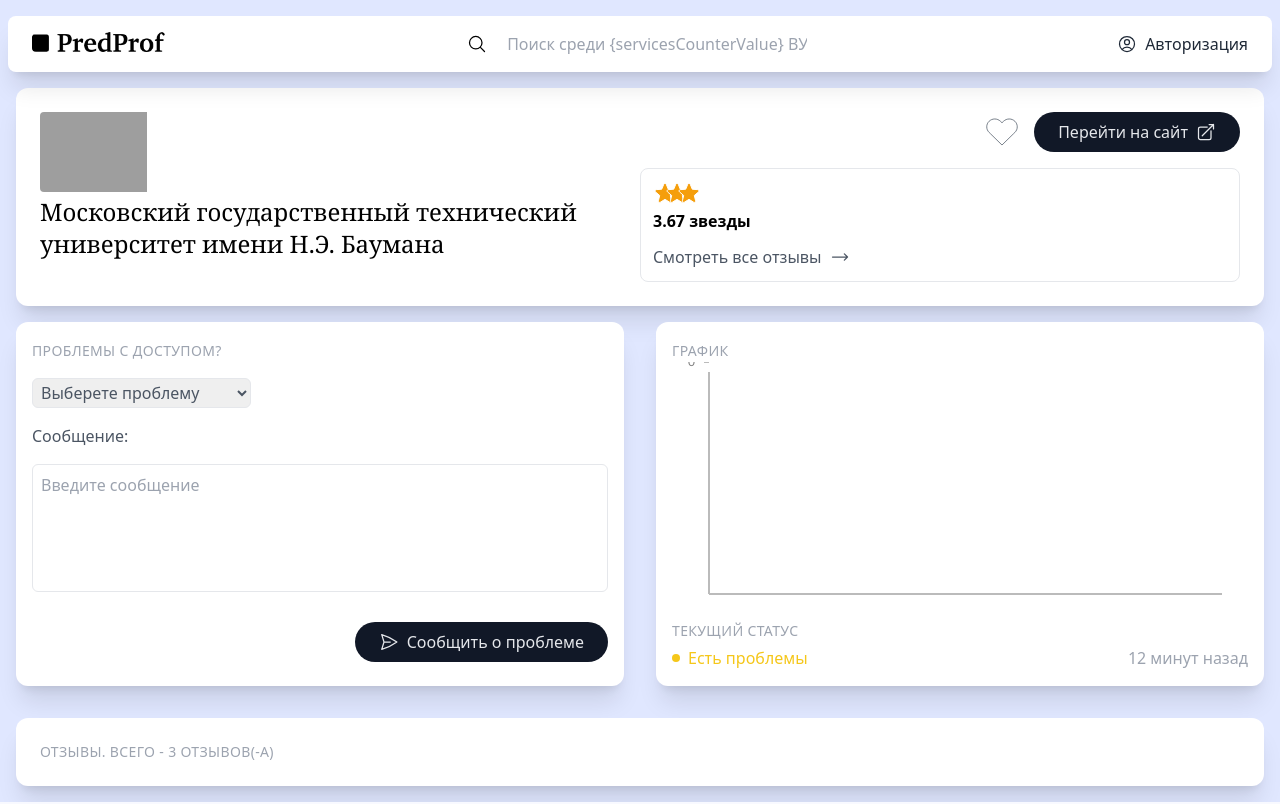
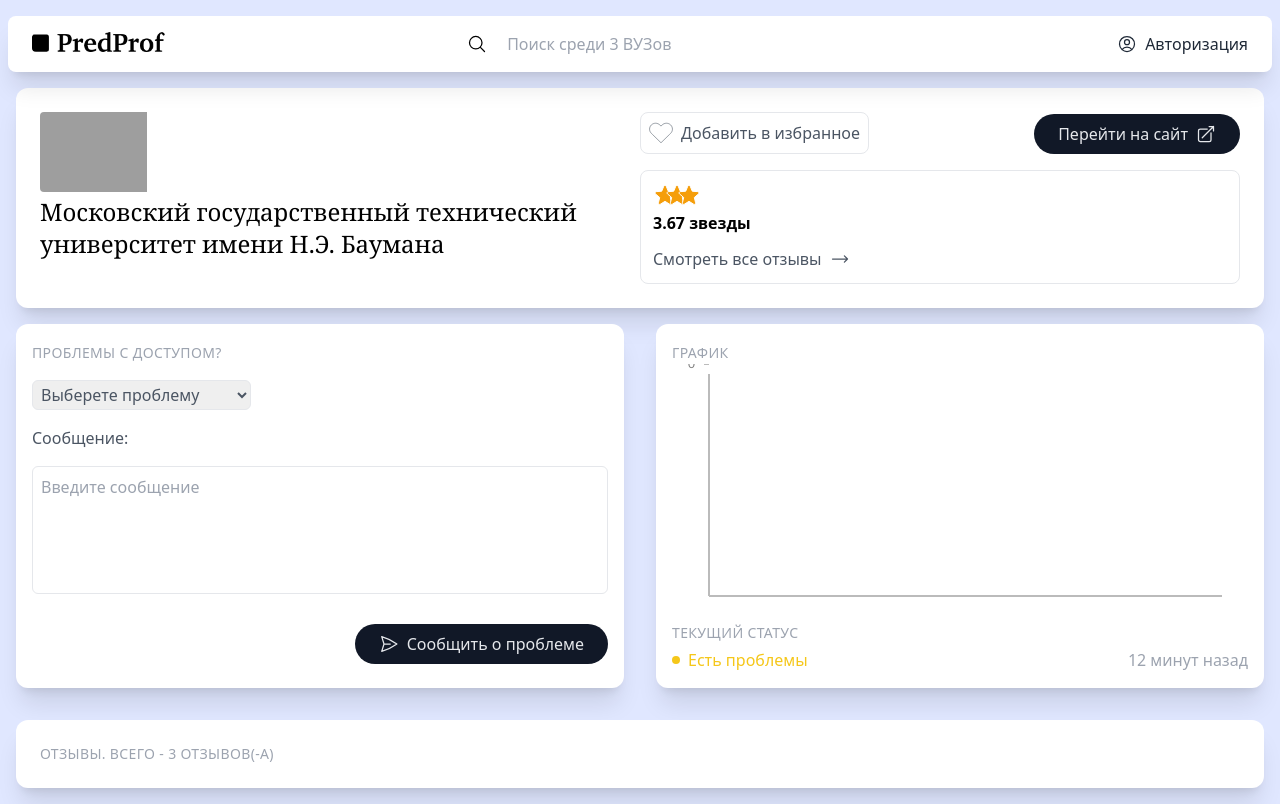
Before and after one commit to Morzan6/university-checker, a Django app: page /service/bmstu/ in a window 1280 px wide. Run offline with Django 4.2, Linux system fonts and the light colour scheme; data comes from the database, SQL or seed files in the repository; some libraries are stand-ins or nearby versions; grey boxes are pictures that could not be loaded.

Commit message:
modified:   core/templates/index.html 	modified:   core/templates/search.html 	modified:   core/templates/service.html 	modified:   core/views.py

```diff
--- a/core/templates/index.html
+++ b/core/templates/index.html
@@ -62,7 +62,7 @@
                             </svg></button>
 
                             {% csrf_token %}
-                            <input name="search" autocomplete="off" class="flex mx-auto py-2 px-2  rounded-lg w-80  hover:bg-gray-100 cursor-pointer duration-100 text-gray-600 outline-0 placeholder:px-1 " placeholder="Поиск среди {servicesCounterValue} ВУЗов"/>
+                            <input name="search" autocomplete="off" class="flex mx-auto py-2 px-2  rounded-lg w-80  hover:bg-gray-100 cursor-pointer duration-100 text-gray-600 outline-0 placeholder:px-1 " placeholder="Поиск среди {{count}} ВУЗов"/>
                         </form>
 
 
--- a/core/templates/search.html
+++ b/core/templates/search.html
@@ -41,7 +41,7 @@
                           </svg></button>
 
                           {% csrf_token %}
-                          <input name="search" autocomplete="off" class="flex mx-auto py-2 px-2  rounded-lg w-80  hover:bg-gray-100 cursor-pointer duration-100 text-gray-600 outline-0 placeholder:px-1 " placeholder="Поиск среди {servicesCounterValue} ВУЗов"/>
+                          <input name="search" autocomplete="off" class="flex mx-auto py-2 px-2  rounded-lg w-80  hover:bg-gray-100 cursor-pointer duration-100 text-gray-600 outline-0 placeholder:px-1 " placeholder="Поиск среди {{count}} ВУЗов"/>
                       </form>
 
 
--- a/core/templates/service.html
+++ b/core/templates/service.html
@@ -54,7 +54,7 @@
                             </svg></button>
 
                             {% csrf_token %}
-                            <input name="search" autocomplete="off" class="flex mx-auto py-2 px-2  rounded-lg w-80  hover:bg-gray-100 cursor-pointer duration-100 text-gray-600 outline-0 placeholder:px-1 " placeholder="Поиск среди {servicesCounterValue} ВУЗов"/>
+                            <input name="search" autocomplete="off" class="flex mx-auto py-2 px-2  rounded-lg w-80  hover:bg-gray-100 cursor-pointer duration-100 text-gray-600 outline-0 placeholder:px-1 " placeholder="Поиск среди {{count}} ВУЗов"/>
                         </form>
 
 
@@ -100,33 +100,39 @@
 
                         <div class=" flex flex-col">
                             <!--Full-->
-                            <div class="hidden md:flex h-full justify-end mb-4">
+                            <div class="hidden h-full justify-end mb-4 md:grid grid-cols-2 col-span-2">
 
+
+
+
+                                <div class="flex flex-col place-self-start">
+                                    {%if not subscribe_exist%}
+                                    <a href="/add_subscribe&{{slug}} " class="flex text-gray-600 mr-3 place-content-center p-2 border border-gray-200 rounded-lg hover:shadow-lg hover:cursor-pointer duration-100">
+                                        <button class="flex mr-2 place-self-center fill-none stroke-gray-600 stroke-1 ">
+                                            <svg class="w-6 h-6" xmlns="http://www.w3.org/2000/svg" viewBox="0 0 43 37">
+                                                <path d="M38.8385 4.09425C37.8367 3.11329 36.6472 2.33511 35.3381 1.80419C34.0289 1.27327 32.6257 1 31.2086 1C29.7914 1 28.3882 1.27327 27.079 1.80419C25.7699 2.33511 24.5804 3.11329 23.5786 4.09425L21.4995 6.12916L19.4204 4.09425C17.3968 2.11369 14.6522 1.00103 11.7904 1.00103C8.92861 1.00103 6.18403 2.11369 4.16043 4.09425C2.13684 6.07481 1 8.76103 1 11.562C1 14.3629 2.13684 17.0491 4.16043 19.0297L6.23955 21.0646L21.4995 36L36.7594 21.0646L38.8385 19.0297C39.8408 18.0492 40.6359 16.885 41.1783 15.6037C41.7208 14.3223 42 12.9489 42 11.562C42 10.175 41.7208 8.80161 41.1783 7.52027C40.6359 6.23894 39.8408 5.07476 38.8385 4.09425Z" />
+                                            </svg>
+                                        </button>
+                                        <span class="place-self-center">Добавить в избранное</span>
+                                    </a>
+                                    {%else%}
+                                    <a href="/delete_subscribe&{{slug}}"   class="flex text-gray-600 mr-3 place-content-center p-2 border border-gray-200 rounded-lg hover:shadow-lg hover:cursor-pointer duration-100">
+
+                                        <button class="flex mr-2  hover:stroke-2 active:scale-75 fill-red-600 duration-200">
+                                            <svg class="w-6 h-6" xmlns="http://www.w3.org/2000/svg" viewBox="0 0 43 37">
+                                                <path d="M38.8385 4.09425C37.8367 3.11329 36.6472 2.33511 35.3381 1.80419C34.0289 1.27327 32.6257 1 31.2086 1C29.7914 1 28.3882 1.27327 27.079 1.80419C25.7699 2.33511 24.5804 3.11329 23.5786 4.09425L21.4995 6.12916L19.4204 4.09425C17.3968 2.11369 14.6522 1.00103 11.7904 1.00103C8.92861 1.00103 6.18403 2.11369 4.16043 4.09425C2.13684 6.07481 1 8.76103 1 11.562C1 14.3629 2.13684 17.0491 4.16043 19.0297L6.23955 21.0646L21.4995 36L36.7594 21.0646L38.8385 19.0297C39.8408 18.0492 40.6359 16.885 41.1783 15.6037C41.7208 14.3223 42 12.9489 42 11.562C42 10.175 41.7208 8.80161 41.1783 7.52027C40.6359 6.23894 39.8408 5.07476 38.8385 4.09425Z" />
+                                            </svg>
+                                        </button>
+                                        <span class="place-self-center">В избранном</span>
+                                    </a>
+                                    {%endif%}
                                     {%if please_login%}
-                                <span class="place-self-start pt-1 text-xs text-gray-600">
+                                    <span class="absolute right-[50.5%] rounded-md px-2 py-1 bg-neutral-800 place-self-start pt-1 text-xs text-gray-200 shadow-lg">
                                     Войдите или зарегистрируйтесь, <br>чтобы добавить сервис в избранное
                                     </span>
                                     {%endif%}
-
-                                {%if not subscribe_exist%}
-                                <a href="/add_subscribe&{{slug}} " class="pt-1">
-                                    <button class="flex mx-4 place-self-center fill-none stroke-gray-600 stroke-1 active:scale-75 duration-200">
-                                        <svg class="w-8 h-8" xmlns="http://www.w3.org/2000/svg" viewBox="0 0 43 37">
-                                            <path d="M38.8385 4.09425C37.8367 3.11329 36.6472 2.33511 35.3381 1.80419C34.0289 1.27327 32.6257 1 31.2086 1C29.7914 1 28.3882 1.27327 27.079 1.80419C25.7699 2.33511 24.5804 3.11329 23.5786 4.09425L21.4995 6.12916L19.4204 4.09425C17.3968 2.11369 14.6522 1.00103 11.7904 1.00103C8.92861 1.00103 6.18403 2.11369 4.16043 4.09425C2.13684 6.07481 1 8.76103 1 11.562C1 14.3629 2.13684 17.0491 4.16043 19.0297L6.23955 21.0646L21.4995 36L36.7594 21.0646L38.8385 19.0297C39.8408 18.0492 40.6359 16.885 41.1783 15.6037C41.7208 14.3223 42 12.9489 42 11.562C42 10.175 41.7208 8.80161 41.1783 7.52027C40.6359 6.23894 39.8408 5.07476 38.8385 4.09425Z" />
-                                        </svg>
-                                    </button>
-                                </a>
-                                {%else%}
-                                <a href="/delete_subscribe&{{slug}}"   class="pt-1">
-                                    <button class="flex mx-4 place-self-center   hover:stroke-2 active:scale-75 fill-red-600 duration-200">
-                                        <svg class="w-8 h-8" xmlns="http://www.w3.org/2000/svg" viewBox="0 0 43 37">
-                                            <path d="M38.8385 4.09425C37.8367 3.11329 36.6472 2.33511 35.3381 1.80419C34.0289 1.27327 32.6257 1 31.2086 1C29.7914 1 28.3882 1.27327 27.079 1.80419C25.7699 2.33511 24.5804 3.11329 23.5786 4.09425L21.4995 6.12916L19.4204 4.09425C17.3968 2.11369 14.6522 1.00103 11.7904 1.00103C8.92861 1.00103 6.18403 2.11369 4.16043 4.09425C2.13684 6.07481 1 8.76103 1 11.562C1 14.3629 2.13684 17.0491 4.16043 19.0297L6.23955 21.0646L21.4995 36L36.7594 21.0646L38.8385 19.0297C39.8408 18.0492 40.6359 16.885 41.1783 15.6037C41.7208 14.3223 42 12.9489 42 11.562C42 10.175 41.7208 8.80161 41.1783 7.52027C40.6359 6.23894 39.8408 5.07476 38.8385 4.09425Z" />
-                                        </svg>
-                                    </button>
-                                </a>
-                                {%endif%}
-
-
+                                </div>
+                                <div class="flex flex-col  place-self-end">
                                     <a href="{{url}}">
                                     <button class="bg-gray-900 hover:bg-gray-700 duration-100 ease-out rounded-full py-2 px-6 text-gray-200 flex place-self-end relative">Перейти на сайт
                                         <svg xmlns="http://www.w3.org/2000/svg" fill="none" viewBox="0 0 24 24" stroke-width="1.5" stroke="currentColor" class="w-5 h-5 ml-2 place-self-center">
@@ -134,6 +140,7 @@
                                         </svg>
                                     </button>
                                     </a>
+                                </div>
                             </div>
                         <div class="p-3 border border-gray-200 rounded-lg hover:shadow-lg hover:cursor-pointer duration-100">
                                 <div class="flex -space-x-3 text-amber-500 mb-1">
@@ -152,28 +159,34 @@
                             </div>
 
                             <!--Mobile-->
-                            <div class="md:hidden flex h-full justify-end mt-4">
-                                <div class="mr-52 place-content-center">
+                            <div class="md:hidden grid grid-cols-2 col-span-2 h-full  mt-4">
+                                <div class="flex-col justify-self-start place-content-center">
                                     {%if not subscribe_exist%}
-                                    <a href="/add_subscribe&{{slug}} " class="w-auto">
-                                        <button class="flex pt-1 place-self-center fill-none stroke-gray-600 stroke-1 active:scale-75 duration-200">
-                                            <svg class="w-8 h-8" xmlns="http://www.w3.org/2000/svg" viewBox="0 0 43 37">
+                                    <a href="/add_subscribe&{{slug}} " class="flex  text-gray-600  place-content-center p-2 border border-gray-200 rounded-lg hover:shadow-lg hover:cursor-pointer duration-100">
+                                        <div class="flex mr-2 place-self-center fill-none stroke-gray-600 stroke-1">
+                                            <button class="">
+                                                <svg class="w-6 h-6" xmlns="http://www.w3.org/2000/svg" viewBox="0 0 43 37">
                                                     <path d="M38.8385 4.09425C37.8367 3.11329 36.6472 2.33511 35.3381 1.80419C34.0289 1.27327 32.6257 1 31.2086 1C29.7914 1 28.3882 1.27327 27.079 1.80419C25.7699 2.33511 24.5804 3.11329 23.5786 4.09425L21.4995 6.12916L19.4204 4.09425C17.3968 2.11369 14.6522 1.00103 11.7904 1.00103C8.92861 1.00103 6.18403 2.11369 4.16043 4.09425C2.13684 6.07481 1 8.76103 1 11.562C1 14.3629 2.13684 17.0491 4.16043 19.0297L6.23955 21.0646L21.4995 36L36.7594 21.0646L38.8385 19.0297C39.8408 18.0492 40.6359 16.885 41.1783 15.6037C41.7208 14.3223 42 12.9489 42 11.562C42 10.175 41.7208 8.80161 41.1783 7.52027C40.6359 6.23894 39.8408 5.07476 38.8385 4.09425Z" />
                                                 </svg>
                                             </button>
+                                        </div>
+                                        <span class="place-self-center">Добавить в избранное</span>
                                     </a>
                                     {%else%}
-                                    <a href="/delete_subscribe&{{slug}}"  class="">
-                                        <button class="flex  place-self-center pt-1  hover:stroke-2 active:scale-75 fill-red-600 duration-200">
-                                            <svg class="w-8 h-8" xmlns="http://www.w3.org/2000/svg" viewBox="0 0 43 37">
+                                    <a href="/delete_subscribe&{{slug}}" class="flex  text-gray-600  place-content-center p-2 border border-gray-200 rounded-lg hover:shadow-lg hover:cursor-pointer duration-100">
+                                        <div  class="fill-red-600 flex mr-2 place-self-center ">
+                                            <button class="mr-2">
+                                                <svg class="w-6 h-6" xmlns="http://www.w3.org/2000/svg" viewBox="0 0 43 37">
                                                     <path d="M38.8385 4.09425C37.8367 3.11329 36.6472 2.33511 35.3381 1.80419C34.0289 1.27327 32.6257 1 31.2086 1C29.7914 1 28.3882 1.27327 27.079 1.80419C25.7699 2.33511 24.5804 3.11329 23.5786 4.09425L21.4995 6.12916L19.4204 4.09425C17.3968 2.11369 14.6522 1.00103 11.7904 1.00103C8.92861 1.00103 6.18403 2.11369 4.16043 4.09425C2.13684 6.07481 1 8.76103 1 11.562C1 14.3629 2.13684 17.0491 4.16043 19.0297L6.23955 21.0646L21.4995 36L36.7594 21.0646L38.8385 19.0297C39.8408 18.0492 40.6359 16.885 41.1783 15.6037C41.7208 14.3223 42 12.9489 42 11.562C42 10.175 41.7208 8.80161 41.1783 7.52027C40.6359 6.23894 39.8408 5.07476 38.8385 4.09425Z" />
                                                 </svg>
                                             </button>
+                                        </div>
+                                        <span class="place-self-center">В избранном</span>
                                     </a>
                                     {%endif%}
                                 </div>
 
-                                <div class="justify-self-end">
+                                <div class="flex-col justify-self-end">
                                     <a href="{{url}}">
                                     <button class=" bg-gray-900 hover:bg-gray-700 duration-100 ease-out rounded-full py-2 px-6 text-gray-200 flex place-self-end relative">Перейти на сайт
                                         <svg xmlns="http://www.w3.org/2000/svg" fill="none" viewBox="0 0 24 24" stroke-width="1.5" stroke="currentColor" class="w-5 h-5 ml-2 place-self-center">
@@ -191,7 +204,7 @@
                     <div class="md:hidden bg-white shadow-xl rounded-xl p-4 mx-4 mb-4">
 
                             <span class="place-self-start pt-1 text-base text-gray-600">
-                            Войдите или зарегистрируйтесь, чтобы добавить сервис в избранное
+                            <a href="/login/" class="underline">Войдите</a> или <a href="/signup/" class="underline">зарегистрируйтесь</a>, чтобы добавить сервис в избранное
                             </span>
 
                     </div>
--- a/core/views.py
+++ b/core/views.py
@@ -24,6 +24,12 @@ from django.core.exceptions import ObjectDoesNotExist
 import base64
 
 User = get_user_model()
+
+def count_services():
+    count = Service.objects.all().count()
+
+    return count
+
 
 #обработчик главной страницы
 def index(request):
@@ -126,6 +132,7 @@ def index(request):
             "title": "Главная страница",
             "full_array": full_array,
             "len": len(full_array),
+            "count": count_services(),
         },
     )
 
@@ -242,7 +249,7 @@ def admin_panel(request, **kwargs):
     user = request.user
     #если пользователь не админ, то его не пускает
     if user.is_staff == True:
-        return render(request, 'admin_panel.html', {"reports": reports})
+        return render(request, 'admin_panel.html', {"reports": reports, "count": count_services(),})
 
     else:
         return redirect("/")
@@ -444,6 +451,8 @@ def show_service(request, service_slug, **kwargs):
                 all_info.remove(item)
     print(content)
 
+    content["count"] =  count_services()
+
     return render(request, 'service.html', content)#рендерит шаблон и передает ему словарь
 
 
@@ -515,7 +524,7 @@ def search(request, **kwargs):
     queryset = Service.objects.filter(Q(name__iregex=rf"{query}") | Q(url__iregex=rf"{query}") | Q(abbreviation__iregex=rf"{query}"))
     print(queryset[0])
 
-    return render(request, "search.html", {"queryset":queryset, "search_query": query})
+    return render(request, "search.html", {"queryset":queryset, "search_query": query, "count":  count_services()})
 
 
 
```
Lines whose indentation alone changed are shown as unchanged.
